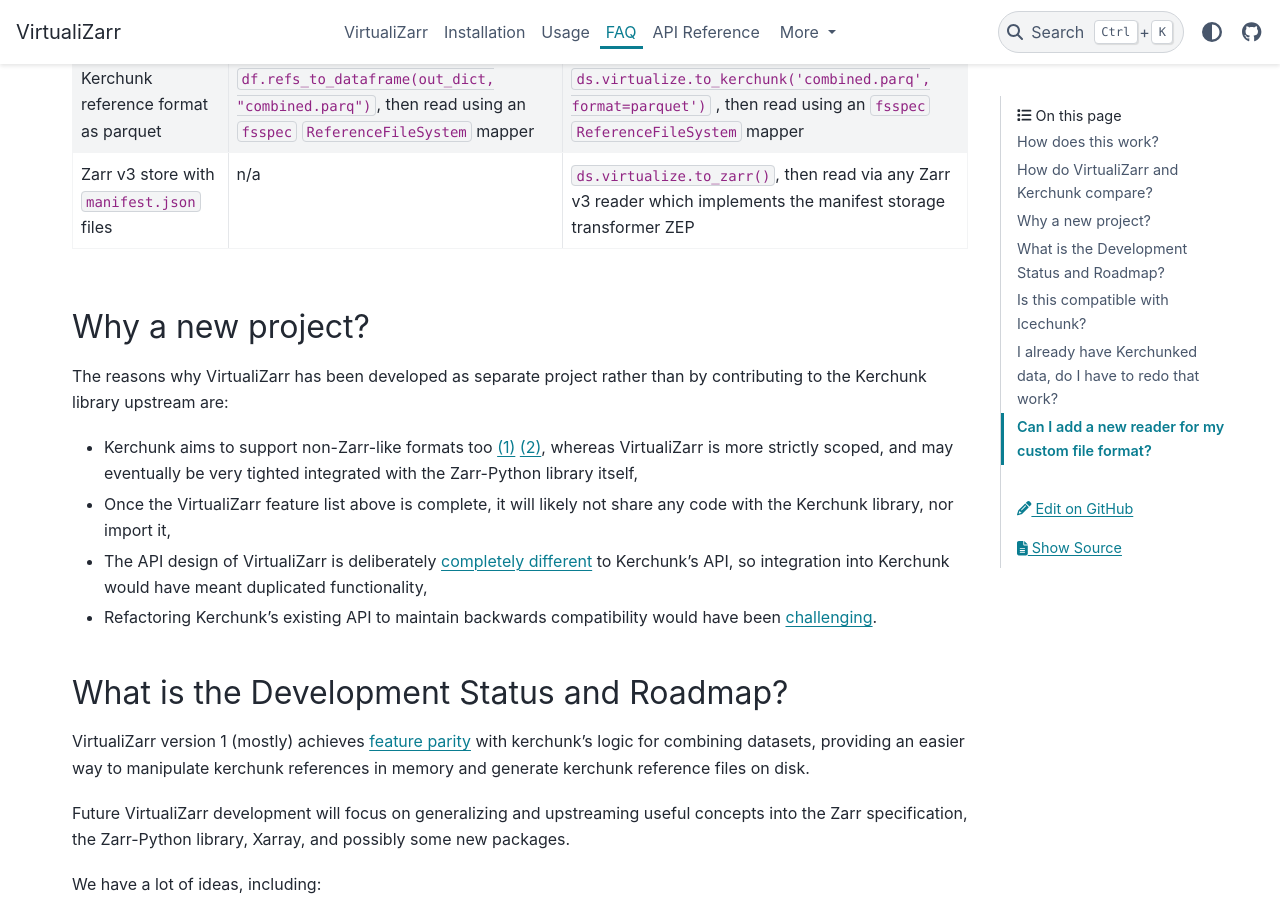
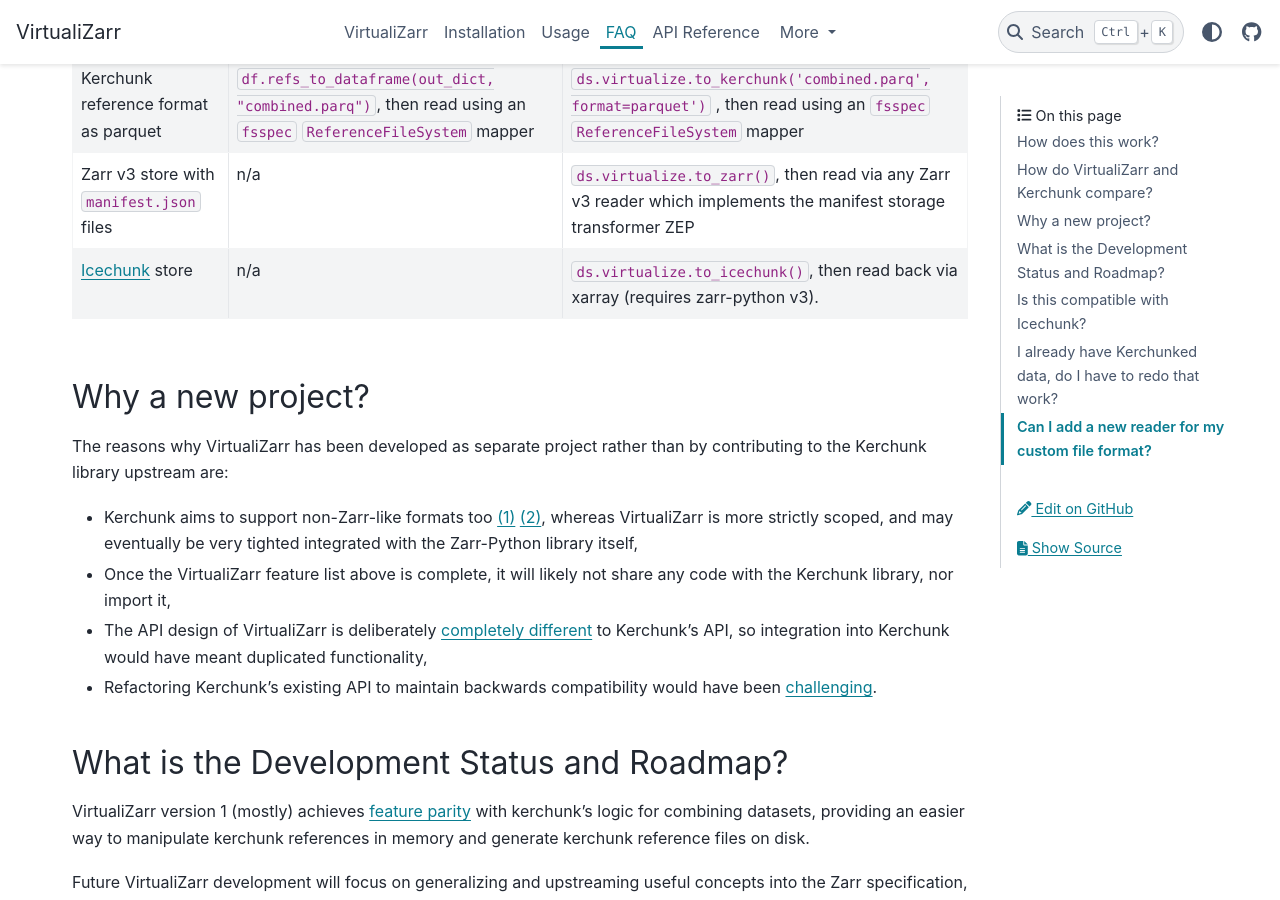
Before and after one commit to zarr-developers/VirtualiZarr, a Sphinx documentation site: the page built from docs/faq.md, in a window 1280 px wide and 900 px high, scrolled down 3722 px. Built offline with Sphinx 7.4.7 and the PyData theme 0.15.4, drawn with Linux system fonts in a browser that asks for light colours.

Commit message:
add table entry for icechunk

```diff
--- a/docs/faq.md
+++ b/docs/faq.md
@@ -45,6 +45,7 @@
 | Kerchunk reference format as JSON                                        | `ujson.dumps(h5chunks.translate())` , then read using an `fsspec.filesystem` mapper                                | `ds.virtualize.to_kerchunk('combined.json', format='JSON')` , then read using an `fsspec.filesystem` mapper                                      |
 | Kerchunk reference format as parquet                                     | `df.refs_to_dataframe(out_dict, "combined.parq")`, then read using an `fsspec` `ReferenceFileSystem` mapper | `ds.virtualize.to_kerchunk('combined.parq', format=parquet')` , then read using an `fsspec` `ReferenceFileSystem` mapper |
 | Zarr v3 store with `manifest.json` files                                 | n/a                                                                                                                                 | `ds.virtualize.to_zarr()`, then read via any Zarr v3 reader which implements the manifest storage transformer ZEP                                |
+| [Icechunk](https://icechunk.io/) store                          | n/a                                                                                                                                 | `ds.virtualize.to_icechunk()`, then read back via xarray (requires zarr-python v3).                                |
 
 ## Why a new project?
 
```
